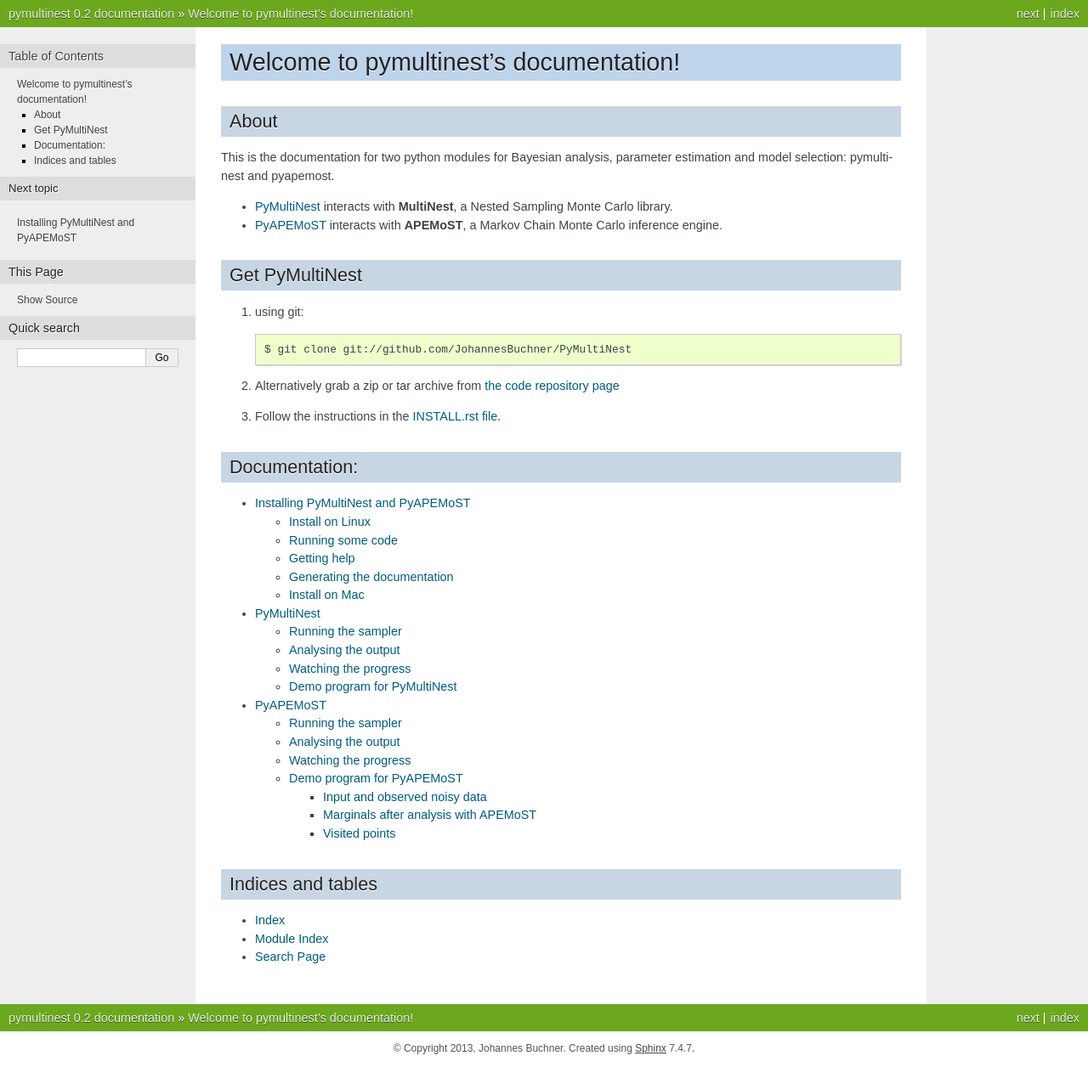
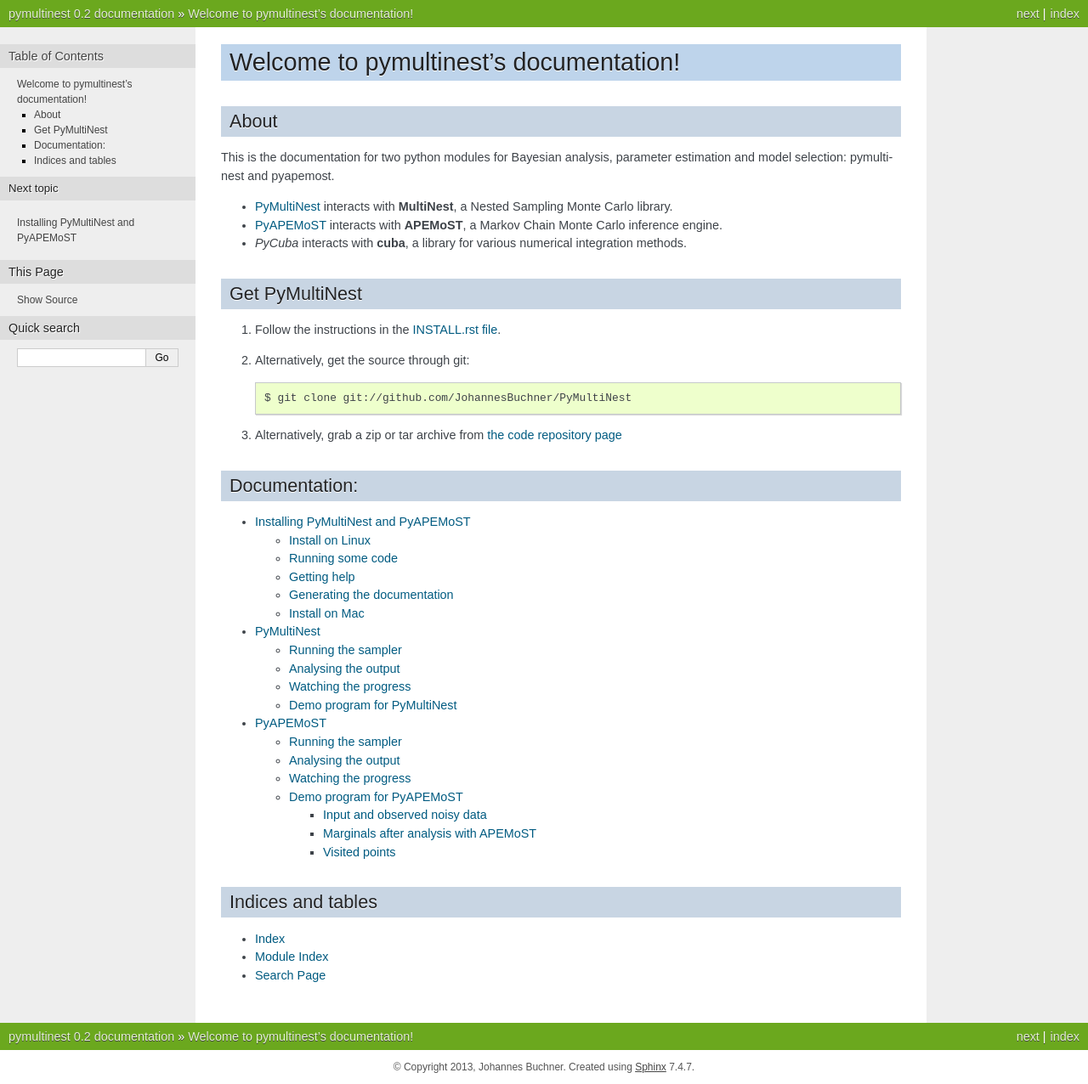
Before and after one commit to JohannesBuchner/PyMultiNest, a Sphinx documentation site: the page built from doc/index.rst, in a window 1280 px wide. Shown: the whole page at 85% size. Built offline with Sphinx 7.4.7, drawn with Linux system fonts in a browser that asks for light colours; before the commit the page ends 1254 px from its top, so only the background shows below that.

Commit message:
updated doc

```diff
--- a/doc/index.rst
+++ b/doc/index.rst
@@ -14,16 +14,19 @@
 
 * :doc:`PyMultiNest <pymultinest>` interacts with **MultiNest**, a Nested Sampling Monte Carlo library.
 * :doc:`PyAPEMoST <pyapemost>` interacts with **APEMoST**, a Markov Chain Monte Carlo inference engine.
+* *PyCuba* interacts with **cuba**, a library for various numerical integration methods.
 
 Get PyMultiNest
 -------------------------------
-#. using git::
+
+#. Follow the instructions in the :doc:`INSTALL.rst file <install>`.
+
+#. Alternatively, get the source through git::
 
      $ git clone git://github.com/JohannesBuchner/PyMultiNest
 
-#. Alternatively grab a zip or tar archive from `the code repository page <https://github.com/JohannesBuchner/PyMultiNest>`_
+#. Alternatively, grab a zip or tar archive from `the code repository page <https://github.com/JohannesBuchner/PyMultiNest>`_
 
-#. Follow the instructions in the :doc:`INSTALL.rst file <install>`.
 
 Documentation:
 -------------------------------
```
